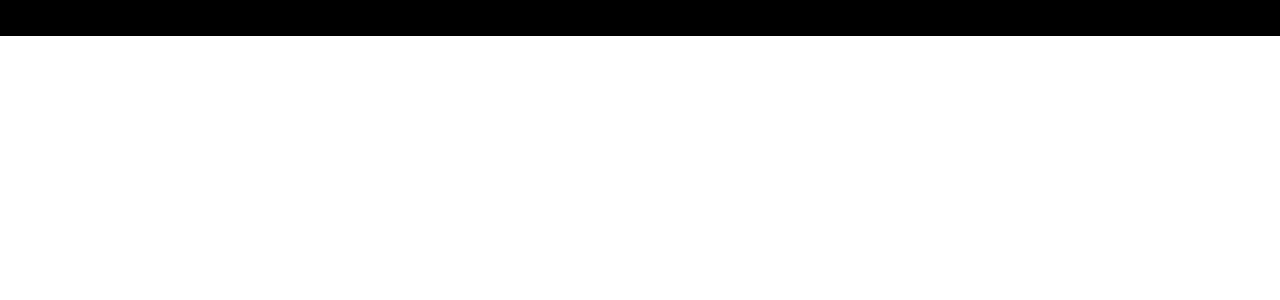
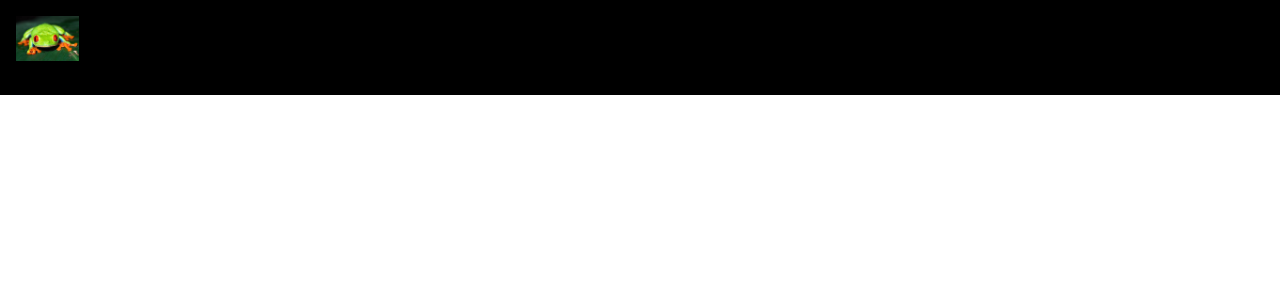
Before and after one commit to Flawlessgod/youtube_analogue, a React (Create React App) app: page / in a window 1280 px wide. Shown: the top 300 px of the page. Built offline with nearby package versions, Linux system fonts and the light colour scheme.

Commit message:
create navbar style, stack, link and logo

```diff
--- a/src/App.js
+++ b/src/App.js
@@ -1,21 +1,26 @@
-import {BrowserRouter, Routes, Route} from 'react-router-dom'
-import { Box } from '@mui/material'
+import { BrowserRouter, Routes, Route } from "react-router-dom";
+import { Box } from "@mui/material";
 
-import {Feed, Navbar, VideoDetail, SearchFeed, ChannelDetail} from './components'
+import {
+  Feed,
+  Navbar,
+  VideoDetail,
+  SearchFeed,
+  ChannelDetail,
+} from "./components";
 
 const App = () => (
-    <BrowserRouter>
-     <Box sx={{backgroundColor: '#000'}}>
+  <BrowserRouter>
+    <Box sx={{ backgroundColor: "#000" }}>
       <Navbar />
       <Routes>
-        <Route path ="/" exact element = {<Feed />} />
-        <Route path ="/video/:id" element = {<VideoDetail />} />
-        <Route path ="/channel/:id" element = {<ChannelDetail />} />
-        <Route path ="/search/:searchTerm" element = {<SearchFeed />} />
+        <Route path="/" exact element={<Feed />} />
+        <Route path="/video/:id" element={<VideoDetail />} />
+        <Route path="/channel/:id" element={<ChannelDetail />} />
+        <Route path="/search/:searchTerm" element={<SearchFeed />} />
+      </Routes>
+    </Box>
+  </BrowserRouter>
+);
 
-      </Routes>
-     </Box>
-    </BrowserRouter>
-  );
-
-export default App
+export default App;
--- a/src/components/Navbar.jsx
+++ b/src/components/Navbar.jsx
@@ -1,9 +1,26 @@
-import React from 'react'
+import { Search } from "@mui/icons-material";
+import { Stack } from "@mui/material";
+import { Link } from "react-router-dom";
 
-const Navbar = () => {
-  return (
-    <div>Navbar</div>
-  )
-}
+import { logo } from "../utils/constants";
+import SearchBar from "./SearchBar";
 
-export default Navbar
+const Navbar = () => (
+  <Stack
+    direction="row"
+    alignItems="center"
+    p={2}
+    sx={{
+      position: "sticky",
+      background: "#000",
+      top: 0,
+      justifyContent: "space-between",
+    }}
+  >
+    <Link to="/" style={{ display: "flex", alignItems: "center" }}>
+      <img src={logo} alt="logo" height={45} />
+    </Link>
+    <SearchBar />
+  </Stack>
+);
+export default Navbar;
--- /dev/null
+++ b/src/components/SearchBar.jsx
@@ -0,0 +1,7 @@
+import React from "react";
+
+const SearchBar = () => {
+  return <div>SearchBar</div>;
+};
+
+export default SearchBar;
--- /dev/null
+++ b/src/utils/constants.js
@@ -0,0 +1,45 @@
+import MusicNoteIcon from "@mui/icons-material/MusicNote";
+import HomeIcon from "@mui/icons-material/Home";
+import CodeIcon from "@mui/icons-material/Code";
+import OndemandVideoIcon from "@mui/icons-material/OndemandVideo";
+import SportsEsportsIcon from "@mui/icons-material/SportsEsports";
+import LiveTvIcon from "@mui/icons-material/LiveTv";
+import SchoolIcon from "@mui/icons-material/School";
+import FaceRetouchingNaturalIcon from "@mui/icons-material/FaceRetouchingNatural";
+import CheckroomIcon from "@mui/icons-material/Checkroom";
+import GraphicEqIcon from "@mui/icons-material/GraphicEq";
+import TheaterComedyIcon from "@mui/icons-material/TheaterComedy";
+import FitnessCenterIcon from "@mui/icons-material/FitnessCenter";
+import DeveloperModeIcon from "@mui/icons-material/DeveloperMode";
+import Frog from "./Frog.jpg";
+
+export const logo = Frog;
+
+export const categories = [
+  { name: "New", icon: <HomeIcon /> },
+  { name: "JS Mastery", icon: <CodeIcon /> },
+  { name: "Coding", icon: <CodeIcon /> },
+  { name: "ReactJS", icon: <CodeIcon /> },
+  { name: "NextJS", icon: <CodeIcon /> },
+  { name: "Music", icon: <MusicNoteIcon /> },
+  { name: "Education", icon: <SchoolIcon /> },
+  { name: "Podcast", icon: <GraphicEqIcon /> },
+  { name: "Movie", icon: <OndemandVideoIcon /> },
+  { name: "Gaming", icon: <SportsEsportsIcon /> },
+  { name: "Live", icon: <LiveTvIcon /> },
+  { name: "Sport", icon: <FitnessCenterIcon /> },
+  { name: "Fashion", icon: <CheckroomIcon /> },
+  { name: "Beauty", icon: <FaceRetouchingNaturalIcon /> },
+  { name: "Comedy", icon: <TheaterComedyIcon /> },
+  { name: "Gym", icon: <FitnessCenterIcon /> },
+  { name: "Crypto", icon: <DeveloperModeIcon /> },
+];
+
+export const demoThumbnailUrl = "https://i.ibb.co/G2L2Gwp/API-Course.png";
+export const demoChannelUrl = "/channel/UCmXmlB4-HJytD7wek0Uo97A";
+export const demoVideoUrl = "/video/GDa8kZLNhJ4";
+export const demoChannelTitle = "JavaScript Mastery";
+export const demoVideoTitle =
+  "Build and Deploy 5 JavaScript & React API Projects in 10 Hours - Full Course | RapidAPI";
+export const demoProfilePicture =
+  "http://dergipark.org.tr/assets/app/images/buddy_sample.png";
```
Also changed, not shown: src/components/index.js (+6 -5 lines), src/index.js (+4 -4 lines), src/utils/Frog.jpg (added).
